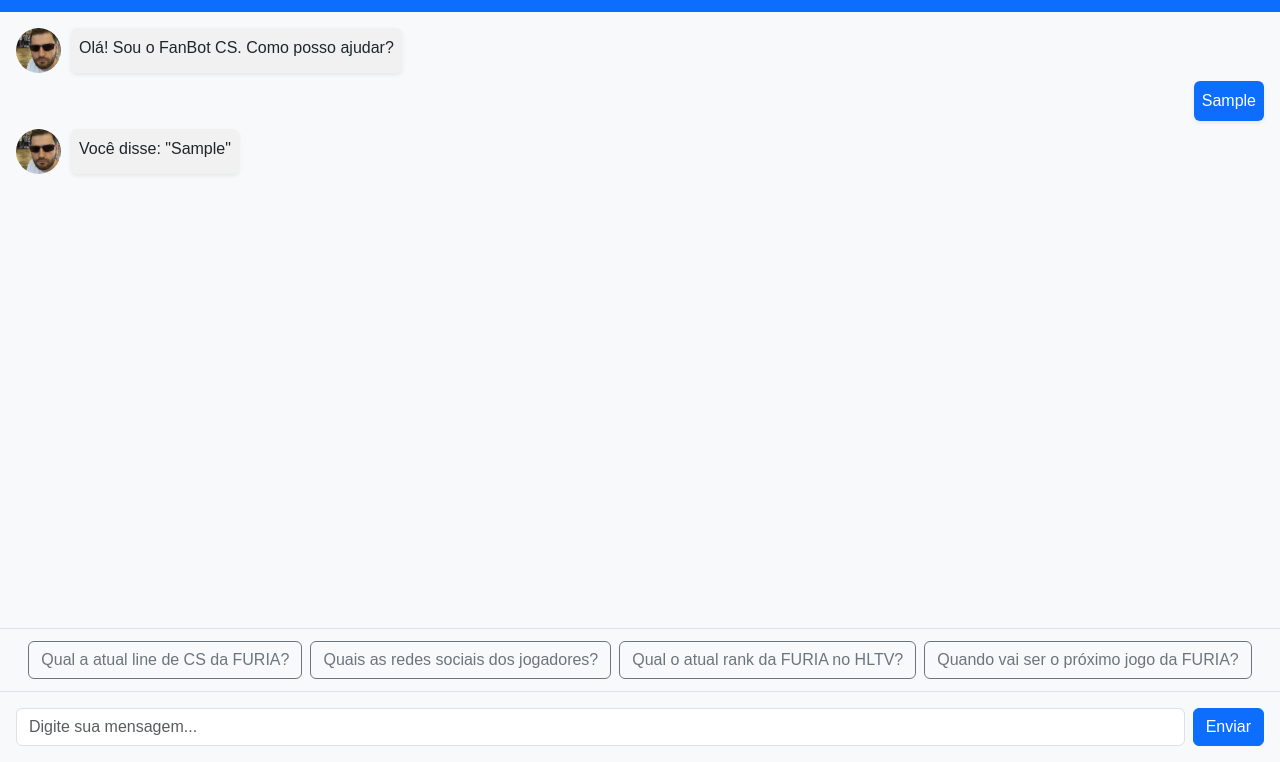
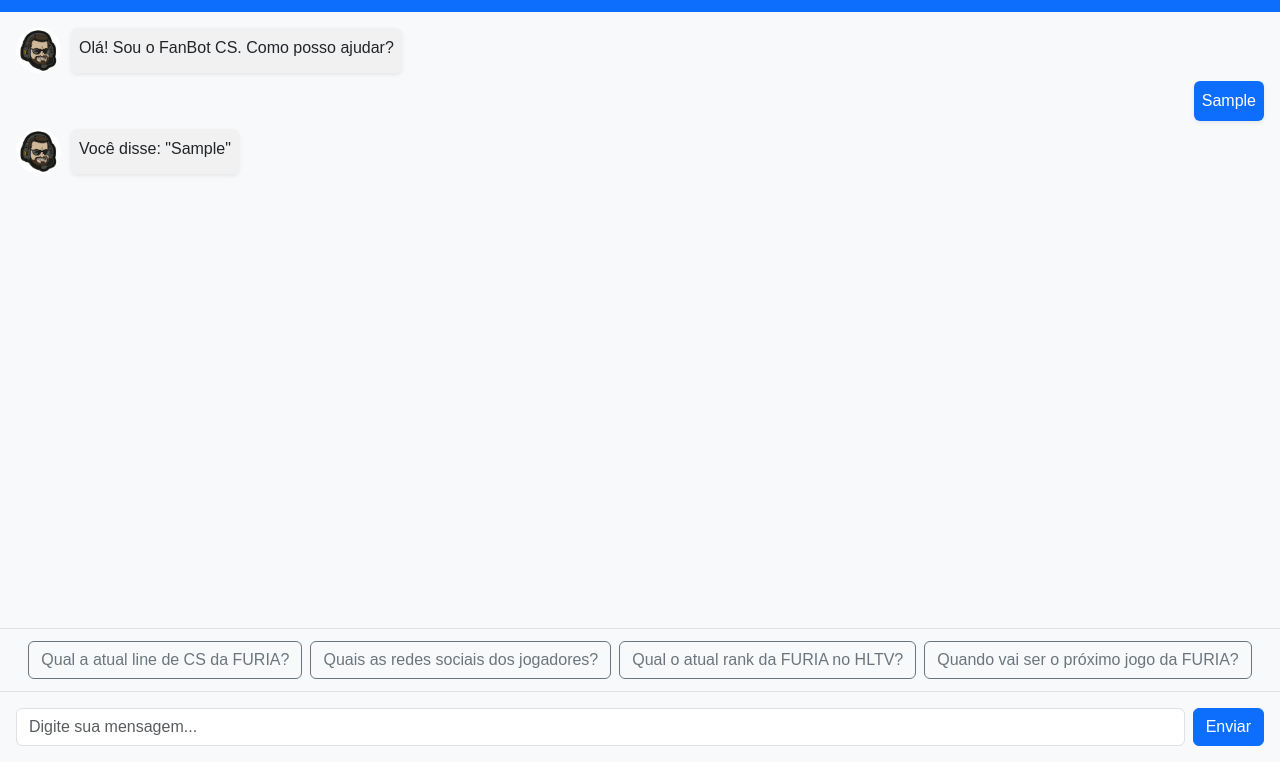
Before and after one commit to jaopcruz/Challenge, a plain HTML site: page index.html in a window 1280 px wide. Both pictures are taken after typing "Sample" into the empty fields and a click on the button "Enviar". Shown: the part 38-800 px from the top of the page. Drawn offline with nearby package versions, Linux system fonts and the light colour scheme.

Commit message:
UPDATE: Alteração da imagem folen

```diff
--- a/index.html
+++ b/index.html
@@ -18,7 +18,7 @@
 
     <div id="chat-body" class="flex-grow-1 overflow-auto p-3">
       <div class="d-flex mb-2 justify-content-start">
-        <img src="images/folen.jpg" alt="Bot" class="rounded-circle" style="width: 45px; height: 45px; object-fit: cover; margin-right: 10px;">
+        <img src="images/folen.webp" alt="Bot" class="rounded-circle" style="width: 45px; height: 45px; object-fit: cover; margin-right: 10px;">
         <div class="p-2 rounded shadow-sm bot-msg">Olá! Sou o FanBot CS. Como posso ajudar?</div>
       </div>
     </div>
--- a/script.js
+++ b/script.js
@@ -24,7 +24,7 @@ function addMessage(text, sender) {
   // Criação da imagem do bot
   if (sender === 'bot') {
     const img = document.createElement('img');
-    img.src = 'images/folen.jpg'; // Caminho da imagem do bot
+    img.src = 'images/folen.webp'; // Caminho da imagem do bot
     img.alt = 'Bot';
     img.classList.add('rounded-circle');
     img.style.width = '45px';
```
Also changed, not shown: images/folen.jpg (deleted), images/folen.webp (added).
